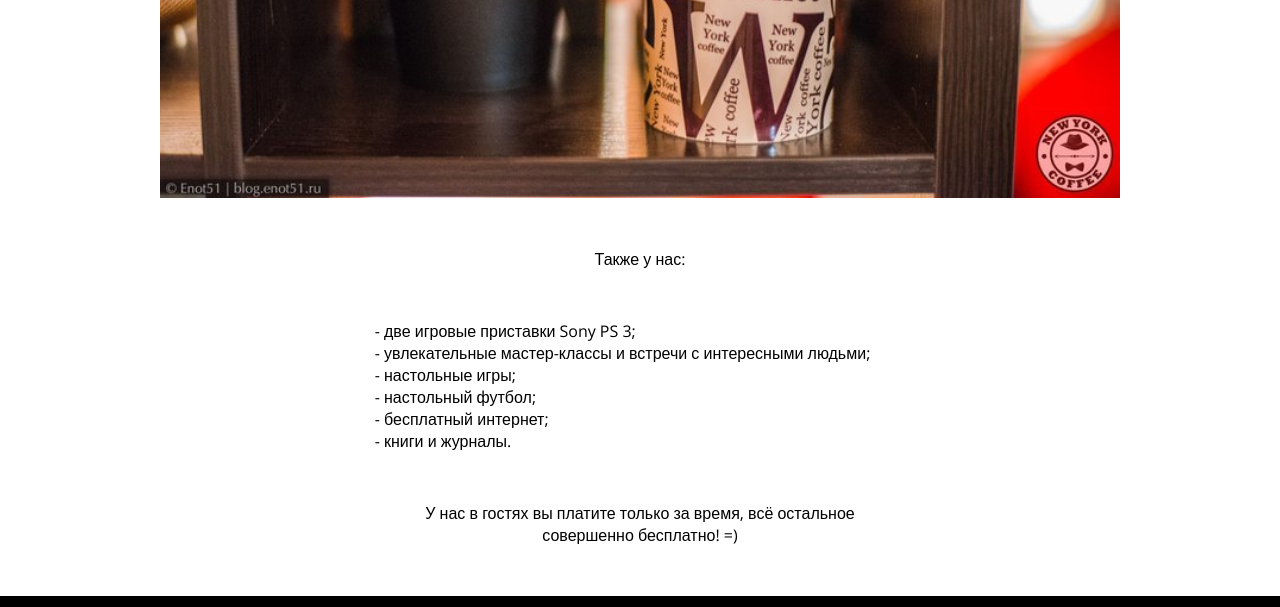
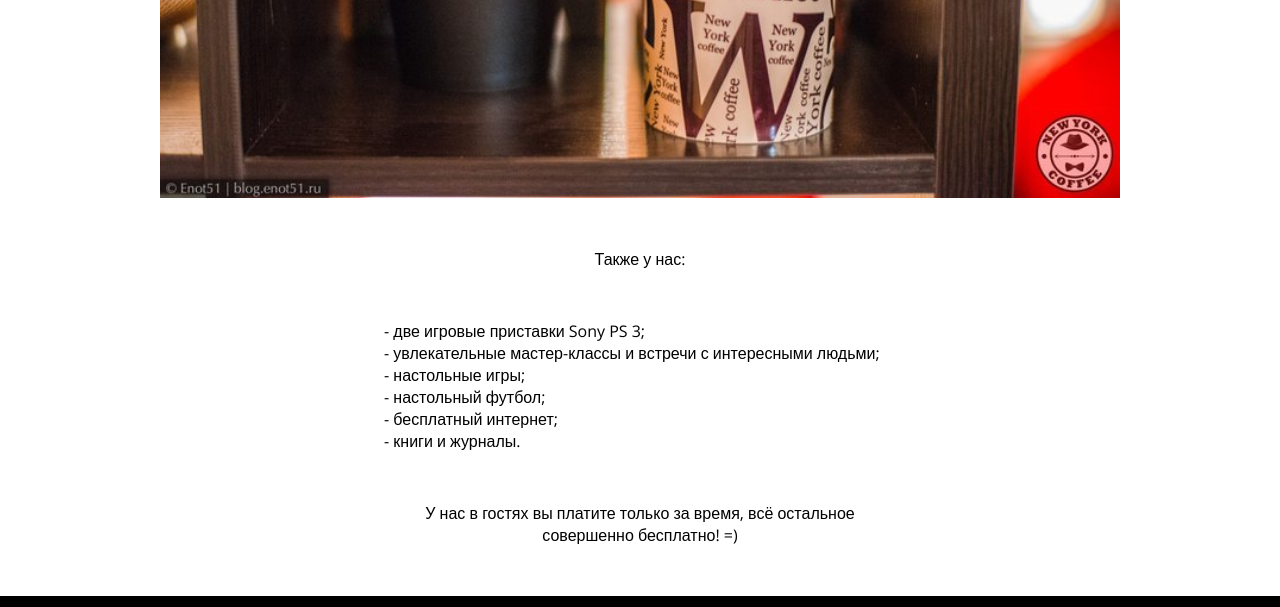
Before and after one commit to losnikitos/nyc, a plain HTML site: page index.html in a window 1280 px wide. Shown: the part 2397-3004 px from the top of the page. Drawn offline with nearby package versions, Linux system fonts and the light colour scheme.

Commit message:
li and css

```diff
--- a/index.html
+++ b/index.html
@@ -48,12 +48,12 @@
         Также у нас:
     </p>
     <ul class="inline">
-        <li>две игровые приставки Sony PS 3;</li>
-        <li>увлекательные мастер-классы и встречи с интересными людьми;</li>
-        <li>настольные игры;</li>
-        <li>настольный футбол;</li>
-        <li>бесплатный интернет;</li>
-        <li>книги и журналы.</li>
+        <li>- две игровые приставки Sony PS 3;</li>
+        <li>- увлекательные мастер-классы и встречи с интересными людьми;</li>
+        <li>- настольные игры;</li>
+        <li>- настольный футбол;</li>
+        <li>- бесплатный интернет;</li>
+        <li>- книги и журналы.</li>
     </ul>
     <p>У нас в гостях вы платите только за время, всё остальное совершенно бесплатно! =)</p>
 
--- a/style.css
+++ b/style.css
@@ -51,8 +51,9 @@ p {
 
 .inline li {
     text-align: left;
-    list-style: "- ";
     margin-left: 20%;
+    list-style-type: none;
+    font-size: 1em;
 }
 
 .footer {
```
